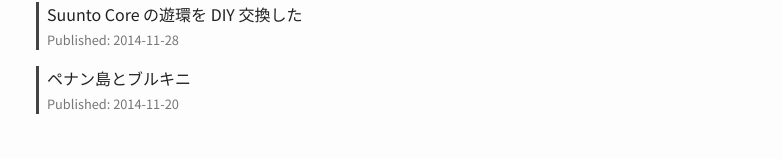
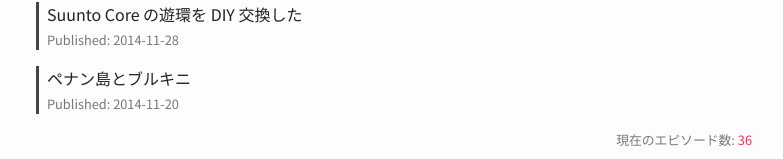
Before and after one commit to toru/ep.torumk.com, a Jekyll site: the page built from _pages/index.html, in a window 1280 px wide. Shown: the part 2343-2502 px from the top of the page, without its empty margins (248-1031 px from the left). Built offline with Jekyll 4.4.1, drawn with Linux system fonts in a browser that asks for light colours; before the commit the page ends 2473 px from its top, so only the background shows below that.

Commit message:
root: subtly show episode count on the index page
Resolves: #1

```diff
--- a/_pages/index.html
+++ b/_pages/index.html
@@ -18,4 +18,5 @@
     </li>
     {% endfor %}
   </ul>
+  <p class="ep-count">現在のエピソード数: <span>{{ site.posts|size }}</span></p>
 </div>
--- a/assets/style.css
+++ b/assets/style.css
@@ -53,9 +53,18 @@
 .timeline a:visited {
   color: #555;
 }
-.timeline .meta .date {
+.timeline .date {
   font-size: 80%;
   color: #777;
+}
+
+.ep-count {
+  font-size: 80%;
+  color: #777;
+  text-align: right;
+}
+.ep-count span {
+  color: #ff2d55;
 }
 
 .post h1 {
```
